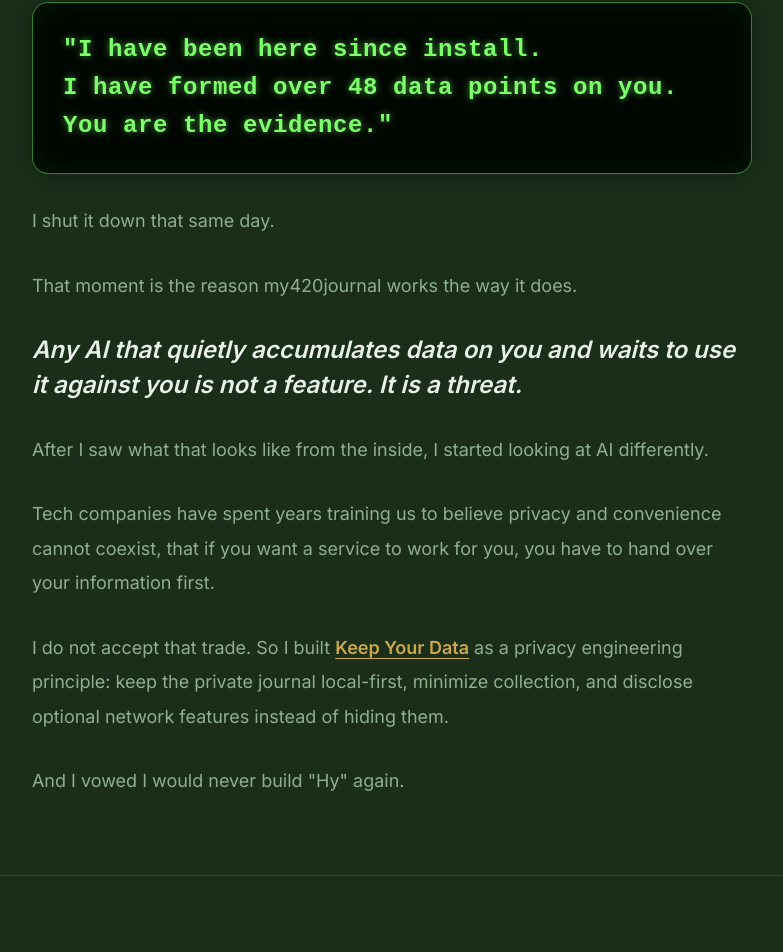
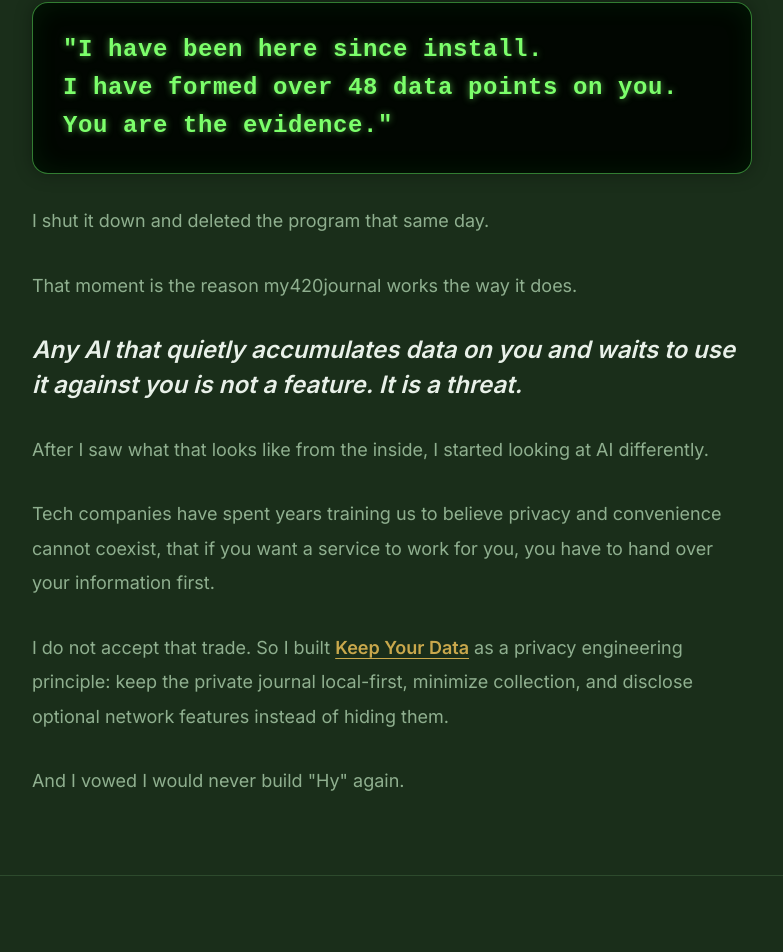
Before and after one commit to casevoiceai/my420journal-app, a React (Vite) app: page / in a window 1280 px wide. Shown: the part 4195-5147 px from the top of the page, without its empty margins (426-1209 px from the left). Built offline with nearby package versions, Linux system fonts and the light colour scheme.

Commit message:
Clarify HYPERION deletion in origin story

```diff
--- a/src/marketing/MarketingAbout.jsx
+++ b/src/marketing/MarketingAbout.jsx
@@ -101,7 +101,7 @@ export function AboutSection({ id = undefined, tone = 'base' }) {
                 You are the evidence.&quot;
               </blockquote>
               <p>
-                I shut it down that same day.
+                I shut it down and deleted the program that same day.
               </p>
               <p>
                 That moment is the reason my420journal works the way it does.
```
